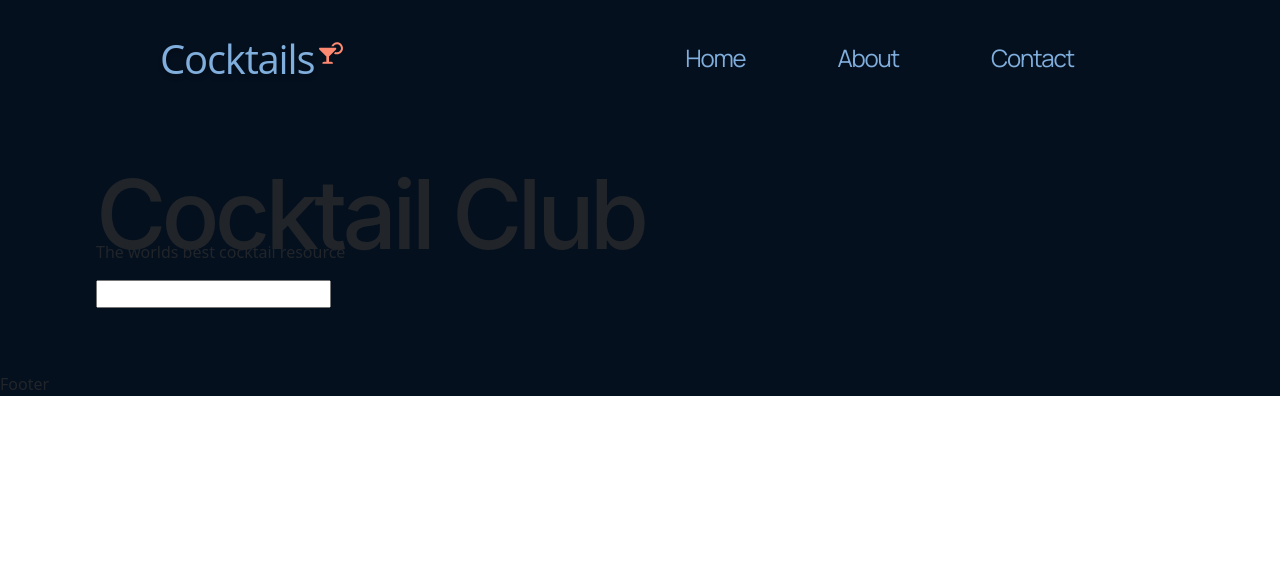
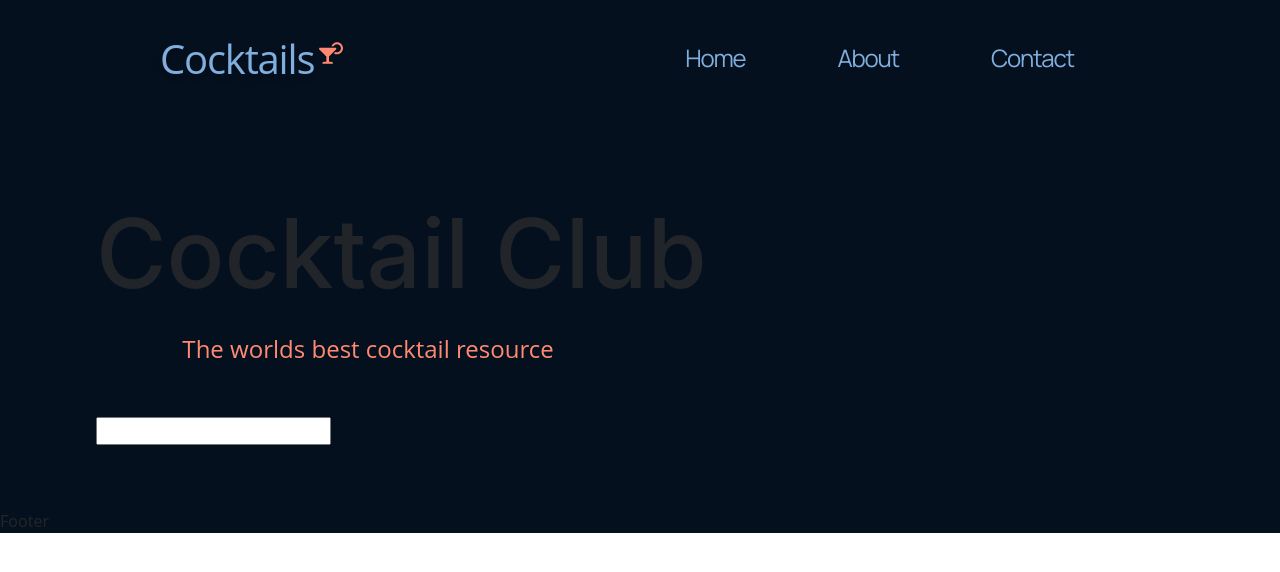
Before and after one commit to berserk28/carft-and-cocktails, a React (Create React App) app: page / in a window 1280 px wide. Shown: the top 572 px of the page. Built offline with nearby package versions, Linux system fonts and the light colour scheme.

Commit message:
big changes

```diff
--- a/src/components/showcase/showcase.css
+++ b/src/components/showcase/showcase.css
@@ -1,13 +1,87 @@
 .showcase__container {
   display: flex;
+  padding: 1rem 10rem;
 }
 
+.showcase__container-header {
+  width: 50%;
+}
 .showcase__container-header h1 {
   font-family: Inter;
   font-size: 6rem;
   font-weight: 500;
-  line-height: 36px;
-  letter-spacing: -0.05em;
   text-align: center;
-  color: var(--gradient-bar);
+  margin-bottom: 20px;
+  white-space: nowrap;
 }
+
+.showcase__container-header p {
+  color: var(--color-text);
+  font-family: var(--font-family-text);
+  font-style: normal;
+  font-weight: 500;
+  font-size: 24px;
+  line-height: 150%;
+  margin-bottom: 50px;
+  text-align: center;
+}
+
+.showcase__container-header-input {
+  width: 100%;
+  margin: 2rem 0 1rem;
+
+  display: flex;
+  flex-direction: row;
+}
+
+.showcase__container-header-input input {
+  flex: 2;
+  width: 100%;
+  min-height: 50px;
+  font-family: var(--font-family-text);
+  font-weight: 400;
+  font-size: 20px;
+  line-height: 28px;
+  background: var(--color-footer);
+  border: 2px solid var(--color-footer);
+  padding: 0 1rem;
+  outline: none;
+  color: #fff;
+  border-top-left-radius: 5px;
+  border-bottom-left-radius: 5px;
+}
+
+.showcase__container-header-input button {
+  flex: 0.6;
+  width: 100%;
+  min-height: 50px;
+  font-weight: 400;
+  font-size: 20px;
+  line-height: 28px;
+  background: #ff4820;
+  border: 2px solid #ff4820;
+  padding: 0 1rem;
+  color: #fff;
+  cursor: pointer;
+  outline: none;
+
+  border-top-right-radius: 5px;
+  border-bottom-right-radius: 5px;
+}
+.showcase-image {
+  flex: 1;
+  display: flex;
+  justify-content: center;
+  align-items: center;
+  width: 200px;
+
+  margin-left: 20px;
+}
+.showcase-image img {
+  width: 45%;
+  height: 100%;
+  border-radius: 10px;
+}
+
+@media screen {
+}
```
